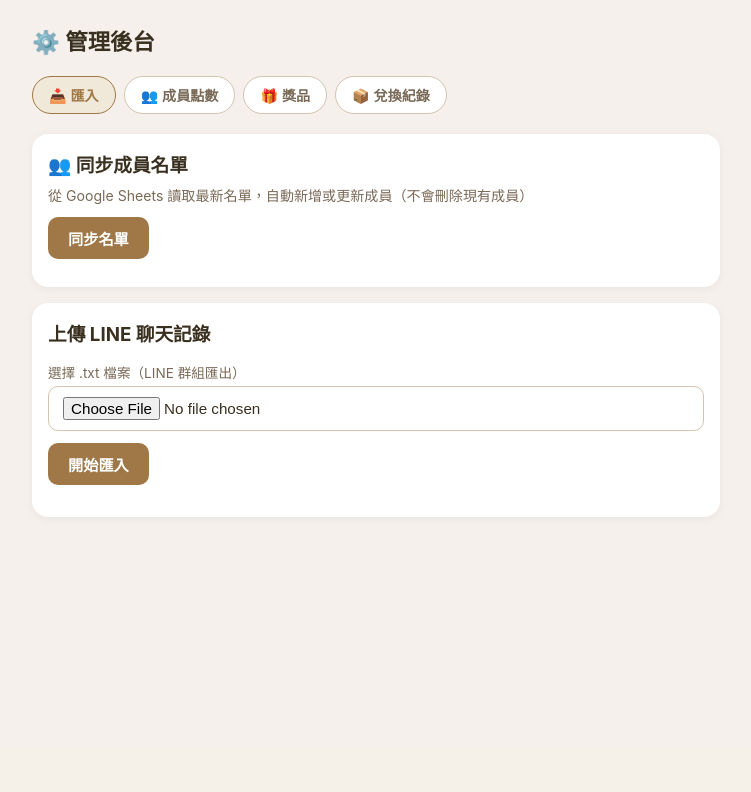
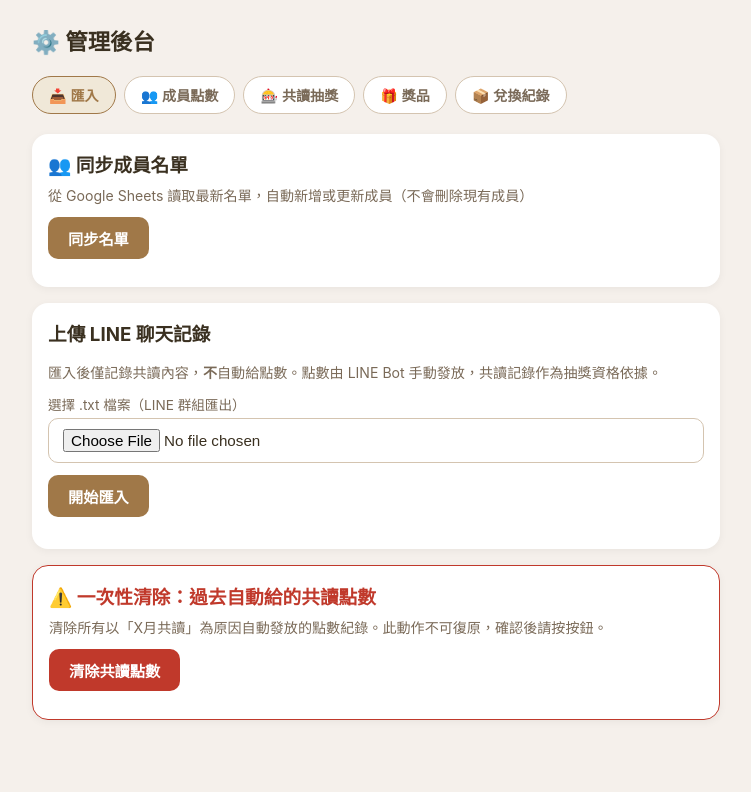
Before and after one commit to viviennechu/mongya-reading, a Flask app: page /admin in a window 1280 px wide. Shown: the part 52-844 px from the top of the page, without its empty margins (264-1015 px from the left). Before the commit the page ends 569 px from the top, so only its background shows below. Run offline with Flask 3, Linux system fonts and the light colour scheme; the visitor is signed in with stand-in values (Sample User, id 1).

Commit message:
共讀改為不自動加點 + 後台月份抽獎功能
- import_records 移除自動 +1 點邏輯，點數改由 LINE Bot 手動發放
- 新增 /api/admin/clear-reading-points：清除過去錯誤發放的共讀點數
- 新增 /api/admin/monthly-participants：查詢指定月份共讀名單
- 新增 /api/admin/monthly-draw：從名單中隨機抽獎
- 後台新增「🎰 共讀抽獎」tab：選月份 → 顯示名單 → 一鍵抽出得獎者
- 匯入 tab 說明文字更新，新增清除舊點數按鈕（紅色警示）

Co-Authored-By: Claude Sonnet 4.6 <noreply@anthropic.com>

```diff
--- a/app.py
+++ b/app.py
@@ -97,12 +97,9 @@ def admin_panel():
     return render_template("admin.html")
 
 
-# ── 聊天記錄匯入（import_records / auto-award point on import）───
+# ── 聊天記錄匯入 ───────────────────────────────────────────────────
 def import_records(records: list) -> dict:
-    """
-    逐筆去重後插入，並對每筆新記錄給 member +1 點。
-    回傳 import result summary。
-    """
+    """逐筆去重後插入，不自動給點數（點數由 LINE Bot 手動發放）。"""
     inserted = 0
     skipped_duplicate = 0
 
@@ -138,23 +135,6 @@ def import_records(records: list) -> dict:
             content_hash=h,
         )
         db.session.add(reading)
-
-        # auto-award point on import — 每月每人最多 +1 點
-        if member is not None:
-            month_label = f"{rec['month']}月共讀"
-            already_awarded = PointTransaction.query.filter(
-                PointTransaction.member_id == member.id,
-                PointTransaction.reason.like(f"{rec['month']}月共讀%"),
-                PointTransaction.delta > 0,
-            ).first()
-            if not already_awarded:
-                tx = PointTransaction(
-                    member_id=member.id,
-                    delta=1,
-                    reason=month_label,
-                )
-                db.session.add(tx)
-
         inserted += 1
 
     db.session.commit()
@@ -620,6 +600,70 @@ def api_admin_fulfill(redemption_id: int):
     return jsonify({"ok": True})
 
 
+# ── 共讀抽獎 ───────────────────────────────────────────────────
+@app.route("/api/admin/monthly-participants")
+@admin_required
+def api_admin_monthly_participants():
+    """回傳指定月份有發共讀的成員清單（去重）。"""
+    import random
+    month = request.args.get("month", "")
+    if not month:
+        return jsonify({"error": "缺少 month 參數"}), 400
+
+    rows = (
+        db.session.query(Member.member_number, Member.display_name)
+        .join(Reading, Reading.member_id == Member.id)
+        .filter(Reading.month == month)
+        .distinct()
+        .order_by(Member.member_number)
+        .all()
+    )
+    participants = [{"member_number": r.member_number, "display_name": r.display_name or ""} for r in rows]
+    return jsonify({"month": month, "participants": participants, "count": len(participants)})
+
+
+@app.route("/api/admin/monthly-draw", methods=["POST"])
+@admin_required
+def api_admin_monthly_draw():
+    """從指定月份的共讀名單中隨機抽出一位得獎者。"""
+    import random
+    data = request.get_json(force=True) or {}
+    month = str(data.get("month", ""))
+    if not month:
+        return jsonify({"error": "缺少 month"}), 400
+
+    rows = (
+        db.session.query(Member.member_number, Member.display_name)
+        .join(Reading, Reading.member_id == Member.id)
+        .filter(Reading.month == month)
+        .distinct()
+        .all()
+    )
+    if not rows:
+        return jsonify({"error": f"{month}月沒有共讀紀錄"}), 404
+
+    winner = random.choice(rows)
+    return jsonify({
+        "month": month,
+        "winner": {"member_number": winner.member_number, "display_name": winner.display_name or ""},
+        "pool_size": len(rows),
+    })
+
+
+@app.route("/api/admin/clear-reading-points", methods=["POST"])
+@admin_required
+def api_admin_clear_reading_points():
+    """一次性清除所有因匯入共讀記錄而自動發放的點數（reason 格式：X月共讀）。"""
+    txs = PointTransaction.query.filter(
+        PointTransaction.reason.like("%月共讀")
+    ).all()
+    count = len(txs)
+    for tx in txs:
+        db.session.delete(tx)
+    db.session.commit()
+    return jsonify({"ok": True, "deleted": count})
+
+
 # ── 網頁路由 ──────────────────────────────────────────────────
 @app.route("/")
 def index():
--- a/templates/admin.html
+++ b/templates/admin.html
@@ -17,6 +17,7 @@
   <div style="display:flex;gap:8px;margin-bottom:20px;flex-wrap:wrap;">
     <button class="tab-btn active" data-tab="import" onclick="switchTab('import')">📥 匯入</button>
     <button class="tab-btn" data-tab="members" onclick="switchTab('members')">👥 成員點數</button>
+    <button class="tab-btn" data-tab="lottery" onclick="switchTab('lottery')">🎰 共讀抽獎</button>
     <button class="tab-btn" data-tab="rewards" onclick="switchTab('rewards')">🎁 獎品</button>
     <button class="tab-btn" data-tab="redemptions" onclick="switchTab('redemptions')">📦 兌換紀錄</button>
   </div>
@@ -31,12 +32,19 @@
     </div>
     <div class="card">
       <h3 style="margin-bottom:16px;">上傳 LINE 聊天記錄</h3>
+      <p class="muted" style="font-size:.88rem;margin-bottom:12px;">匯入後僅記錄共讀內容，<strong>不</strong>自動給點數。點數由 LINE Bot 手動發放，共讀記錄作為抽獎資格依據。</p>
       <div class="form-group">
         <label>選擇 .txt 檔案（LINE 群組匯出）</label>
         <input type="file" id="import-file" accept=".txt" />
       </div>
       <button class="btn btn-primary" onclick="doImport()">開始匯入</button>
       <div id="import-result" style="margin-top:16px;"></div>
+    </div>
+    <div class="card" style="margin-top:16px;border:1.5px solid var(--red);">
+      <h3 style="margin-bottom:8px;color:var(--red);">⚠️ 一次性清除：過去自動給的共讀點數</h3>
+      <p class="muted" style="font-size:.88rem;margin-bottom:12px;">清除所有以「X月共讀」為原因自動發放的點數紀錄。此動作不可復原，確認後請按按鈕。</p>
+      <button class="btn" style="background:var(--red);color:#fff;" onclick="doClearReadingPoints()">清除共讀點數</button>
+      <div id="clear-points-result" style="margin-top:12px;"></div>
     </div>
   </div>
 
@@ -140,6 +148,34 @@
 
   <!-- 兌換紀錄 -->
   <div id="tab-redemptions" style="display:none;"><div id="redemptions-list"></div></div>
+
+  <!-- 共讀抽獎 -->
+  <div id="tab-lottery" style="display:none;">
+    <div class="card" style="margin-bottom:16px;">
+      <h3 style="margin-bottom:12px;">🎰 X月共讀抽獎</h3>
+      <div style="display:flex;gap:8px;align-items:center;flex-wrap:wrap;margin-bottom:16px;">
+        <select id="lottery-month" style="padding:8px 12px;border:1.5px solid var(--border);border-radius:8px;font-size:.95rem;">
+          <option value="">選擇月份</option>
+          <option value="1">1月</option><option value="2">2月</option><option value="3">3月</option>
+          <option value="4">4月</option><option value="5">5月</option><option value="6">6月</option>
+          <option value="7">7月</option><option value="8">8月</option><option value="9">9月</option>
+          <option value="10">10月</option><option value="11">11月</option><option value="12">12月</option>
+        </select>
+        <button class="btn btn-outline" onclick="loadParticipants()">載入名單</button>
+      </div>
+      <div id="lottery-list" style="margin-bottom:16px;"></div>
+      <button class="btn btn-primary" id="draw-btn" style="display:none;font-size:1rem;padding:12px 28px;" onclick="doDraw()">🎰 開始抽獎！</button>
+    </div>
+    <div id="winner-card" style="display:none;">
+      <div class="card" style="text-align:center;padding:32px;border:2px solid var(--primary);background:var(--light);">
+        <div style="font-size:2.5rem;margin-bottom:8px;">🎉</div>
+        <div style="font-size:.9rem;color:var(--muted);margin-bottom:4px;">本次得獎者</div>
+        <div id="winner-name" style="font-size:1.6rem;font-weight:800;color:var(--primary);margin-bottom:4px;"></div>
+        <div id="winner-mno" style="font-size:.95rem;color:var(--muted);margin-bottom:12px;"></div>
+        <div id="winner-pool" style="font-size:.82rem;color:var(--muted);"></div>
+      </div>
+    </div>
+  </div>
 </div>
 {% endblock %}
 {% block scripts %}
@@ -322,7 +358,7 @@
   }
 
   function switchTab(tab){
-    ["import","members","rewards","redemptions"].forEach(t=>{
+    ["import","members","lottery","rewards","redemptions"].forEach(t=>{
       document.querySelector(`[data-tab="${t}"]`).classList.toggle("active",t===tab);
       document.getElementById(`tab-${t}`).style.display=t===tab?"":"none";
     });
@@ -330,5 +366,60 @@
     if(tab==="rewards") loadRewards();
     if(tab==="redemptions") loadRedemptions();
   }
+
+  // ── 清除共讀點數 ──
+  async function doClearReadingPoints(){
+    if(!confirm("確定要清除所有「X月共讀」自動點數嗎？此動作不可復原！")) return;
+    const res = await fetch("/api/admin/clear-reading-points", {method:"POST"});
+    const data = await res.json();
+    const el = document.getElementById("clear-points-result");
+    if(data.ok){
+      el.innerHTML = `<div class="badge badge-green" style="font-size:.9rem;padding:6px 14px;">✓ 已清除 ${data.deleted} 筆共讀點數紀錄</div>`;
+    } else {
+      el.innerHTML = `<span style="color:var(--red)">⚠️ ${esc(data.error||"失敗")}</span>`;
+    }
+  }
+
+  // ── 抽獎 ──
+  async function loadParticipants(){
+    const month = document.getElementById("lottery-month").value;
+    if(!month){ toast("請先選擇月份"); return; }
+    const res = await fetch(`/api/admin/monthly-participants?month=${month}`);
+    const data = await res.json();
+    const el = document.getElementById("lottery-list");
+    document.getElementById("winner-card").style.display = "none";
+    if(data.error){ el.innerHTML=`<span style="color:var(--red)">${esc(data.error)}</span>`; document.getElementById("draw-btn").style.display="none"; return; }
+    if(!data.participants.length){
+      el.innerHTML=`<div class="muted" style="padding:12px;">${month}月沒有共讀紀錄</div>`;
+      document.getElementById("draw-btn").style.display="none";
+      return;
+    }
+    el.innerHTML=`
+      <div class="muted" style="font-size:.85rem;margin-bottom:8px;">共 ${data.count} 位成員參加 ${month}月共讀</div>
+      <div class="card">${data.participants.map(p=>`
+        <div class="row">
+          <span style="font-size:.82rem;color:var(--muted);min-width:40px;">M${p.member_number}</span>
+          <span>${esc(p.display_name||"—")}</span>
+        </div>`).join("")}
+      </div>`;
+    document.getElementById("draw-btn").style.display="";
+  }
+
+  async function doDraw(){
+    const month = document.getElementById("lottery-month").value;
+    if(!month){ toast("請先選擇月份"); return; }
+    const btn = document.getElementById("draw-btn");
+    btn.disabled=true; btn.textContent="抽獎中…";
+    const res = await fetch("/api/admin/monthly-draw",{method:"POST",headers:{"Content-Type":"application/json"},body:JSON.stringify({month})});
+    const data = await res.json();
+    btn.disabled=false; btn.textContent="🎰 開始抽獎！";
+    if(data.error){ toast("⚠️ "+data.error); return; }
+    const w = data.winner;
+    document.getElementById("winner-name").textContent = w.display_name || "—";
+    document.getElementById("winner-mno").textContent = `M${w.member_number}`;
+    document.getElementById("winner-pool").textContent = `從 ${data.pool_size} 位參與者中抽出`;
+    document.getElementById("winner-card").style.display="";
+    document.getElementById("winner-card").scrollIntoView({behavior:"smooth"});
+  }
 </script>
 {% endblock %}
```
